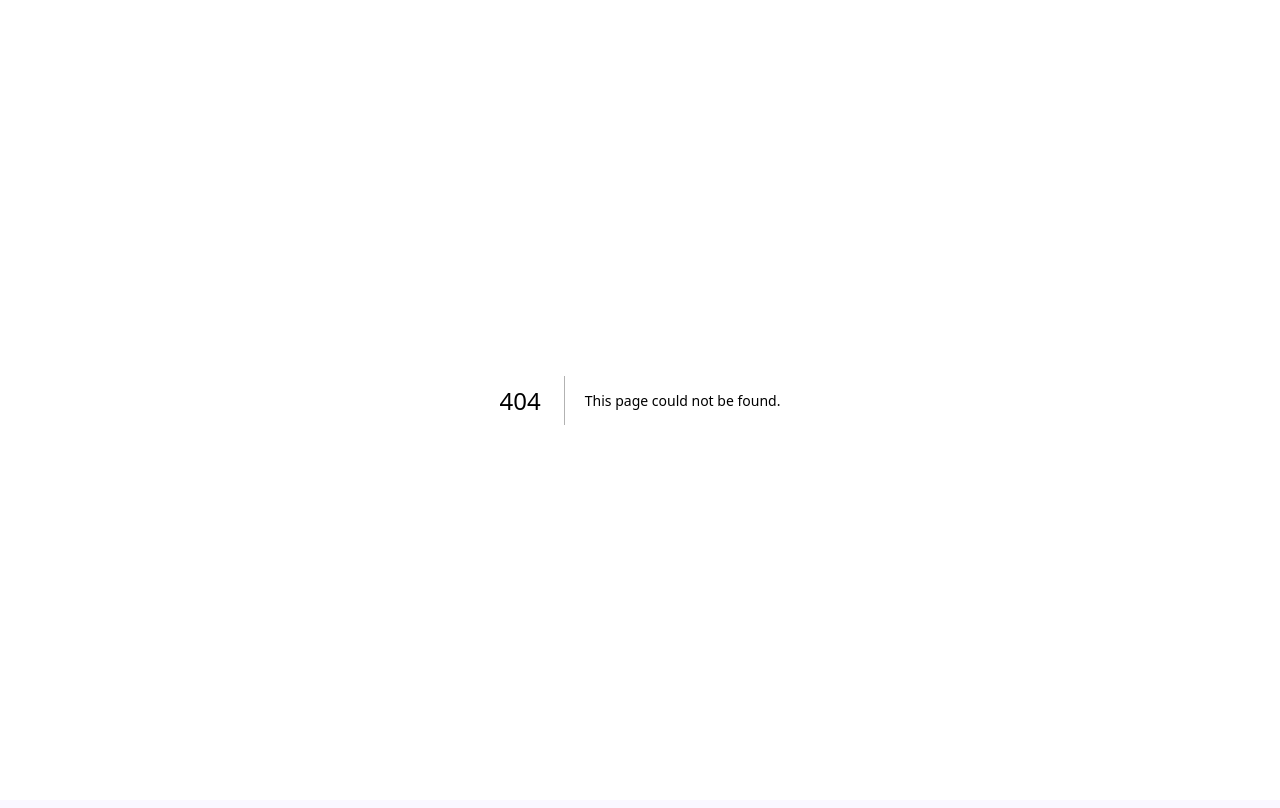
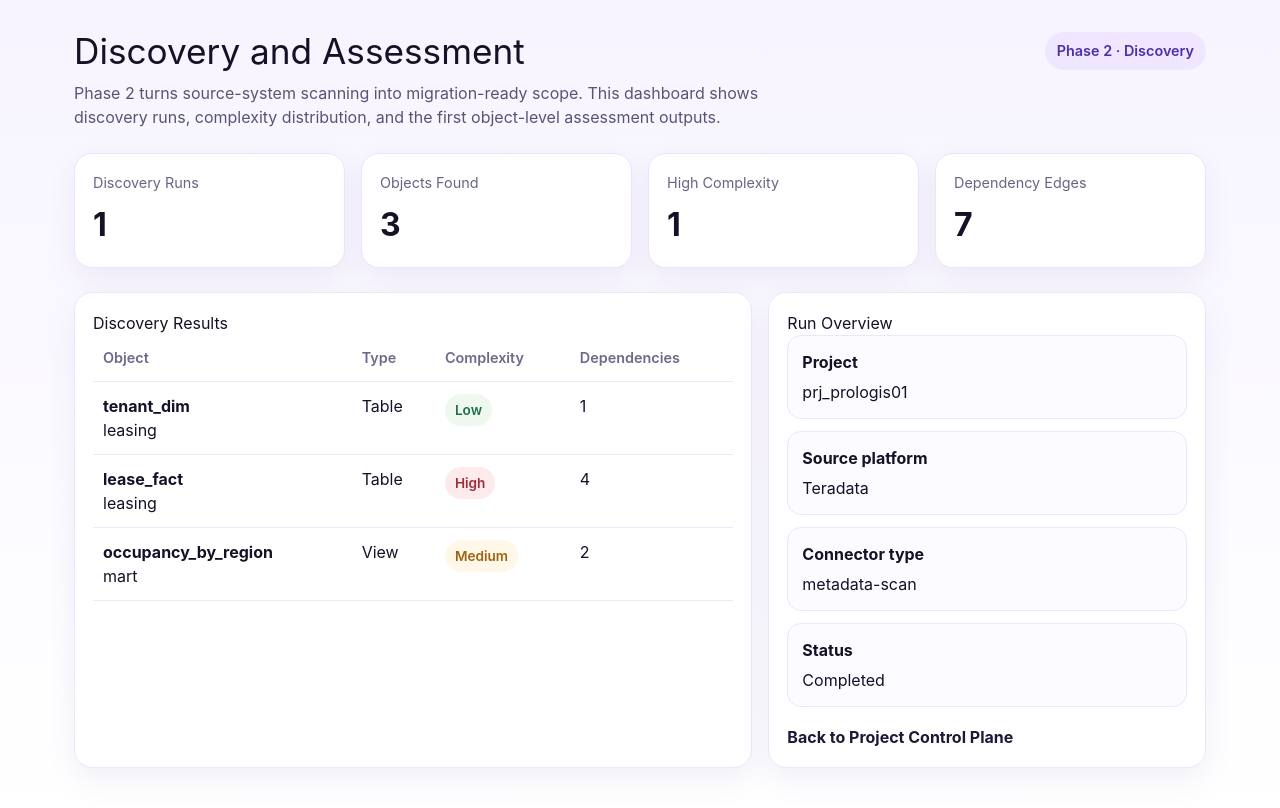
Before and after one commit to rrahul0904/Rahul-Singh, a Next.js app in the folder apps/web/: page /discovery in a window 1280 px wide. Before the commit this address had no page. Shown: the top 808 px of the page. Built offline with nearby package versions, Linux system fonts and the light colour scheme; no server answers.

Commit message:
Add discovery dashboard screen

```diff
--- /dev/null
+++ b/apps/web/app/discovery/page.tsx
@@ -0,0 +1,118 @@
+import Link from "next/link";
+
+import styles from "./page.module.css";
+import { getDiscoveryResults, getDiscoveryRuns, getDiscoverySummary } from "../../lib/discoveryClient";
+
+function complexityClass(level: "Low" | "Medium" | "High", stylesObj: typeof styles) {
+  if (level === "Low") return `${stylesObj.pill} ${stylesObj.low}`;
+  if (level === "Medium") return `${stylesObj.pill} ${stylesObj.medium}`;
+  return `${stylesObj.pill} ${stylesObj.high}`;
+}
+
+export default async function DiscoveryDashboardPage() {
+  const runs = await getDiscoveryRuns();
+  const activeRun = runs[0] ?? null;
+  const summary = activeRun ? await getDiscoverySummary(activeRun.id) : null;
+  const results = activeRun ? await getDiscoveryResults(activeRun.id) : [];
+
+  return (
+    <main className={styles.page}>
+      <div className={styles.container}>
+        <section className={styles.hero}>
+          <div>
+            <h1 className={styles.title}>Discovery and Assessment</h1>
+            <p className={styles.subtitle}>
+              Phase 2 turns source-system scanning into migration-ready scope. This dashboard shows discovery runs,
+              complexity distribution, and the first object-level assessment outputs.
+            </p>
+          </div>
+          <div className={styles.badge}>Phase 2 · Discovery</div>
+        </section>
+
+        <section className={styles.metrics}>
+          <div className={styles.card}>
+            <div className={styles.metricLabel}>Discovery Runs</div>
+            <div className={styles.metricValue}>{runs.length}</div>
+          </div>
+          <div className={styles.card}>
+            <div className={styles.metricLabel}>Objects Found</div>
+            <div className={styles.metricValue}>{summary?.object_count ?? 0}</div>
+          </div>
+          <div className={styles.card}>
+            <div className={styles.metricLabel}>High Complexity</div>
+            <div className={styles.metricValue}>{summary?.high_complexity_count ?? 0}</div>
+          </div>
+          <div className={styles.card}>
+            <div className={styles.metricLabel}>Dependency Edges</div>
+            <div className={styles.metricValue}>{summary?.dependency_edges ?? 0}</div>
+          </div>
+        </section>
+
+        <section className={styles.grid}>
+          <div className={styles.card}>
+            <h2>Discovery Results</h2>
+            <div className={styles.tableWrap}>
+              <table className={styles.table}>
+                <thead>
+                  <tr>
+                    <th>Object</th>
+                    <th>Type</th>
+                    <th>Complexity</th>
+                    <th>Dependencies</th>
+                  </tr>
+                </thead>
+                <tbody>
+                  {results.map((result) => (
+                    <tr key={result.id}>
+                      <td>
+                        <strong>{result.object_name}</strong>
+                        <div>{result.schema_name}</div>
+                      </td>
+                      <td>{result.object_type}</td>
+                      <td>
+                        <span className={complexityClass(result.complexity, styles)}>{result.complexity}</span>
+                      </td>
+                      <td>{result.dependency_count}</td>
+                    </tr>
+                  ))}
+                </tbody>
+              </table>
+            </div>
+          </div>
+
+          <div className={styles.card}>
+            <h2>Run Overview</h2>
+            {activeRun ? (
+              <div className={styles.list}>
+                <div className={styles.listItem}>
+                  <div className={styles.listTitle}>Project</div>
+                  {activeRun.project_id}
+                </div>
+                <div className={styles.listItem}>
+                  <div className={styles.listTitle}>Source platform</div>
+                  {activeRun.source_platform}
+                </div>
+                <div className={styles.listItem}>
+                  <div className={styles.listTitle}>Connector type</div>
+                  {activeRun.connector_type}
+                </div>
+                <div className={styles.listItem}>
+                  <div className={styles.listTitle}>Status</div>
+                  {activeRun.status}
+                </div>
+              </div>
+            ) : (
+              <p>No discovery runs yet.</p>
+            )}
+
+            <div style={{ marginTop: 18 }}>
+              <Link href="/project-control-plane" className={styles.link}>
+                Back to Project Control Plane
+              </Link>
+            </div>
+          </div>
+        </section>
+      </div>
+    </main>
+  );
+}
```
